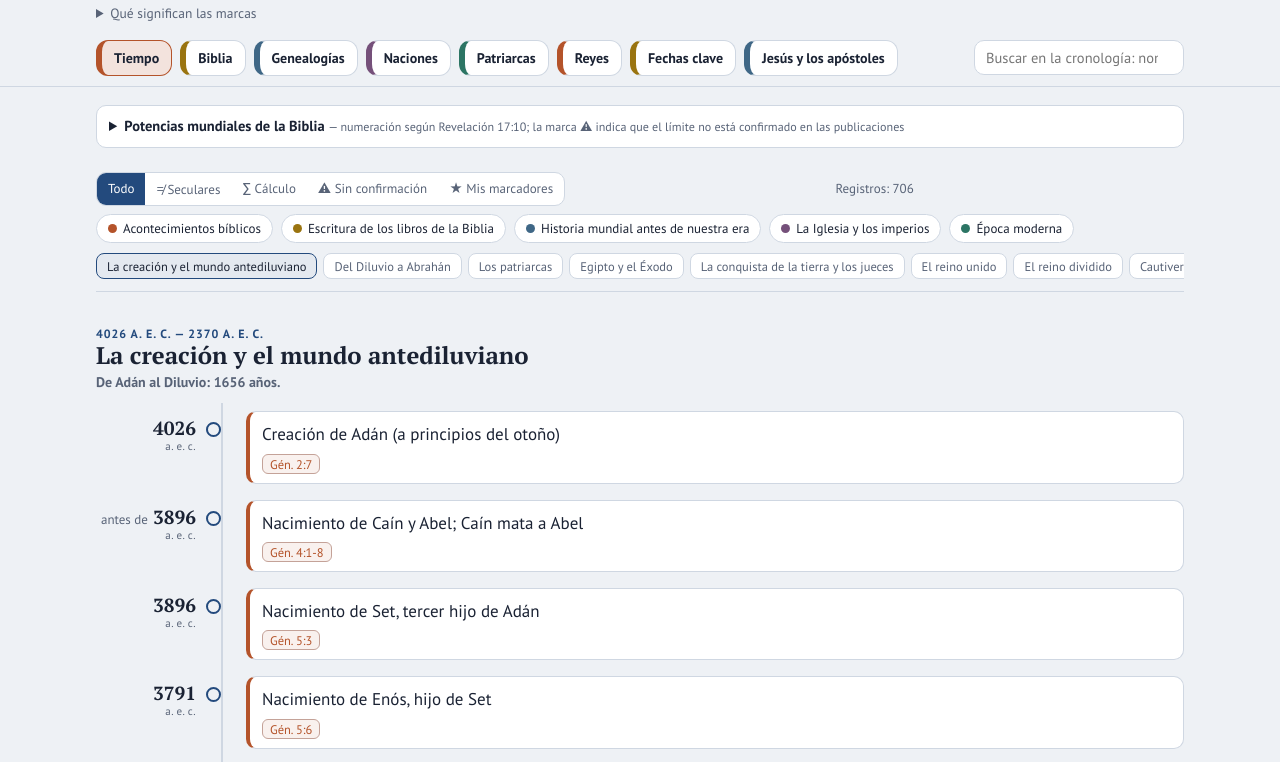
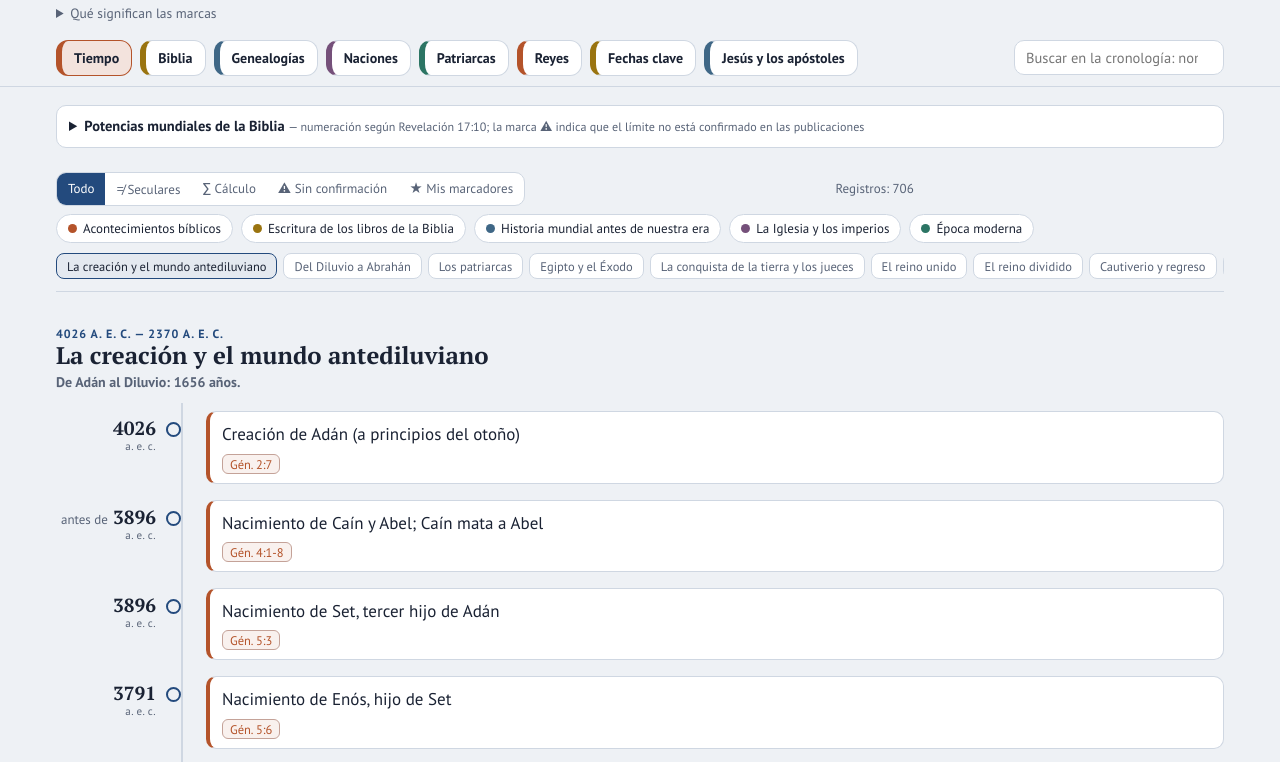
Before and after one commit to rmenor/bibleapps, a website: page cronologia/index.html in a window 1280 px wide. Shown: the part 77-839 px from the top of the page. Drawn offline with Linux system fonts and the light colour scheme.

Commit message:
feat(design): añadir skill bibleapps-app-design y unificar ancho canónico a 1200px en toda la suite

```diff
--- a/cronologia/index.html
+++ b/cronologia/index.html
@@ -38,7 +38,7 @@
 html{scroll-behavior:smooth}
 body{margin:0;background:var(--bg);color:var(--ink);font:17px/1.55 var(--sans);-webkit-font-smoothing:antialiased}
 a{color:var(--accent)}
-.wrap{max-width:1120px;margin:0 auto;padding:0 16px}
+.wrap{max-width:1200px;margin:0 auto;padding:0 16px;width:100%}
 header.top{padding:28px 0 8px}
 .kicker{font:600 12px var(--sans);letter-spacing:.12em;text-transform:uppercase;color:var(--accent)}
 h1{font:700 clamp(26px,4.4vw,42px)/1.12 var(--serif);margin:6px 0 10px;letter-spacing:-.01em}
```
Also changed, not shown: atlas/index.html (+1 -1 lines), medidas/index.html (+1 -1 lines), .agents/skills/bibleapps-app-design/SKILL.md (added), README.md.
